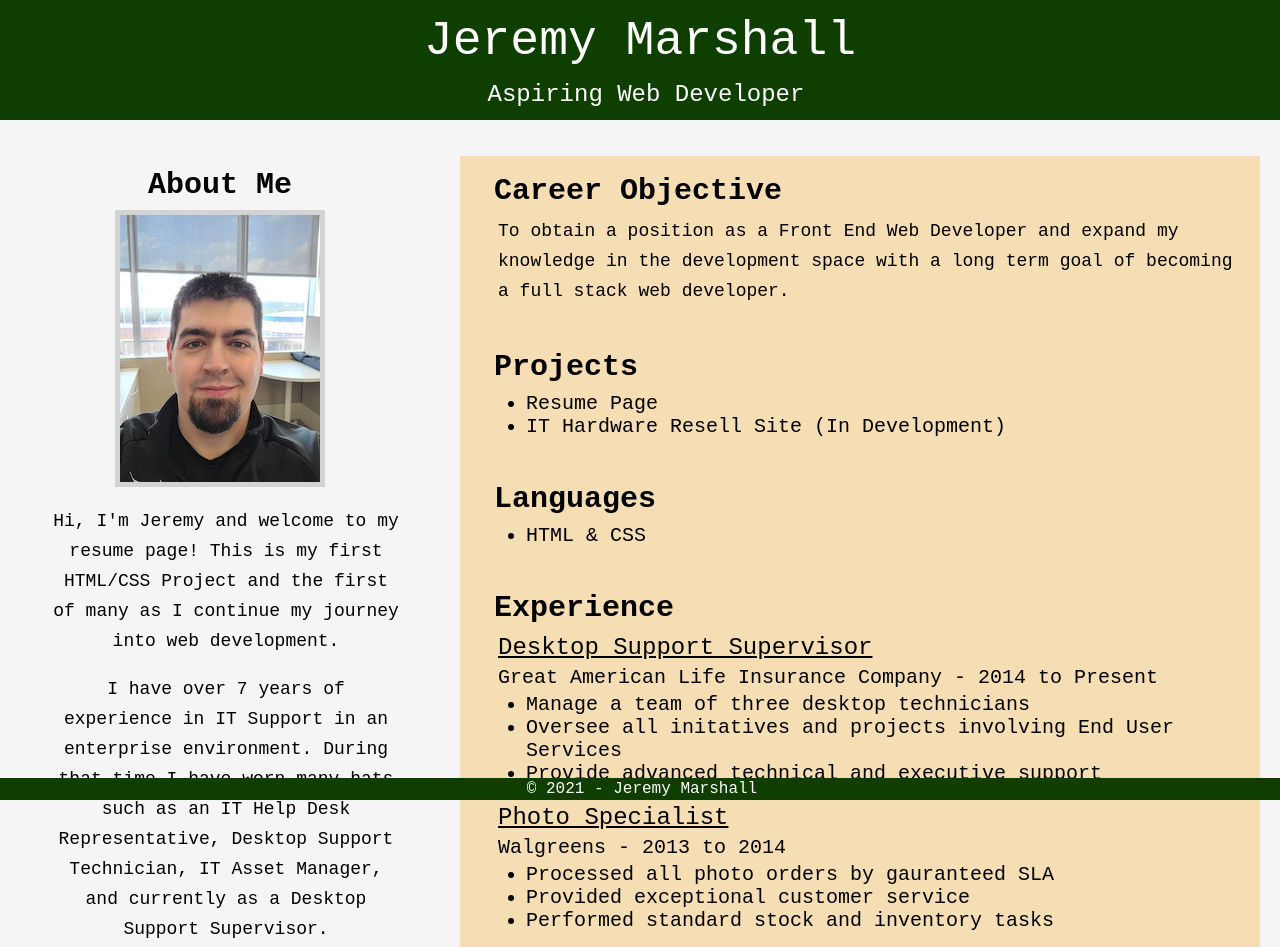
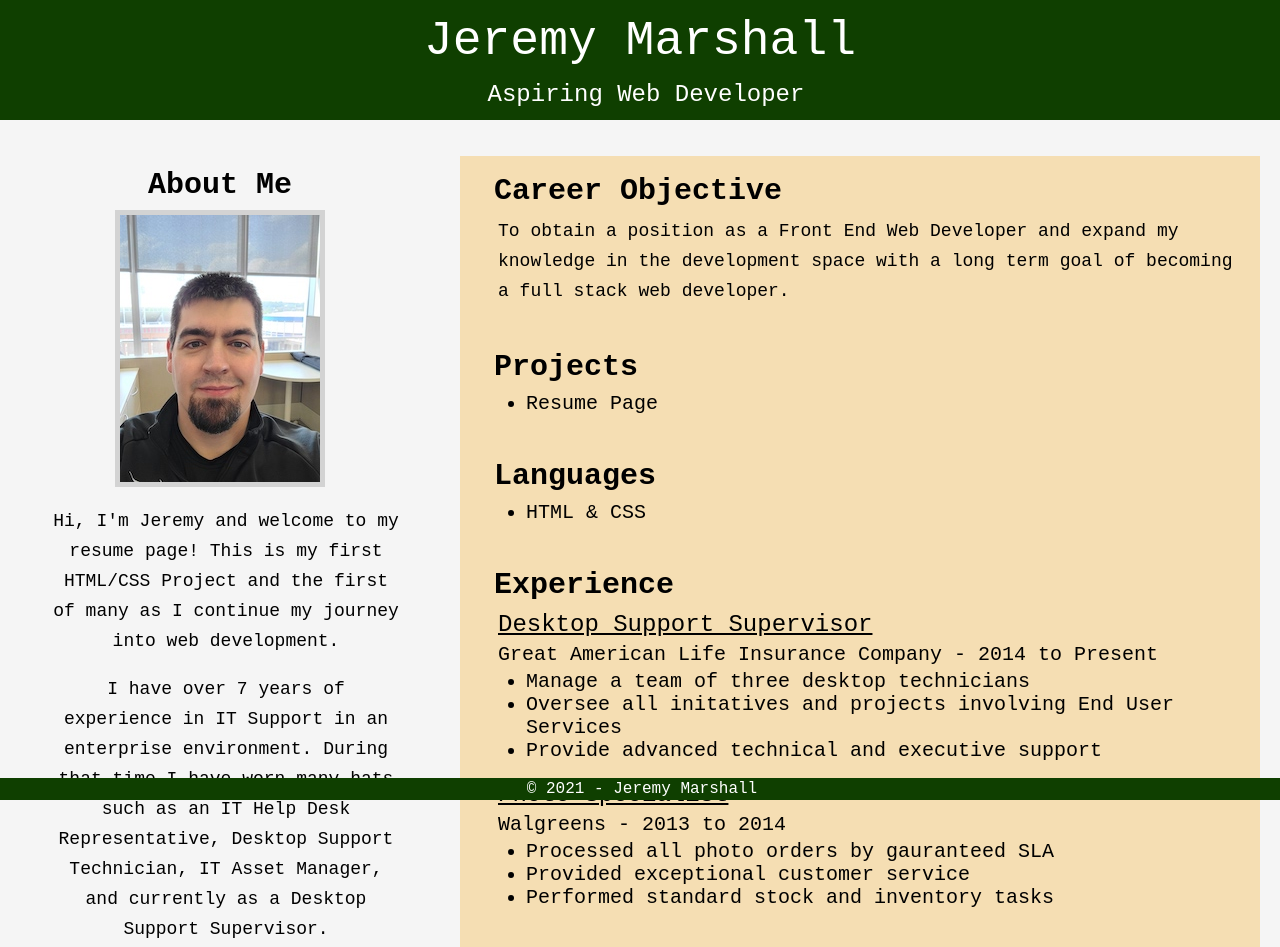
Before and after one commit to jeremy-marshall/jeremy-marshall.github.io, a plain HTML site: page index.html in a window 1280 px wide. Shown: the top 947 px of the page. Drawn offline with Linux system fonts and the light colour scheme.

Commit message:
Update index.html

```diff
--- a/index.html
+++ b/index.html
@@ -66,7 +66,7 @@
                         <h2>Projects</h2>
                         <ul>
                             <li>Resume Page</li>
-                            <li>IT Hardware Resell Site (In Development)</li>
+                            <!-- <li>IT Hardware Resell Site (In Development)</li> -->
                         </ul>
                     </div>
                     <div class="main-content">
```
